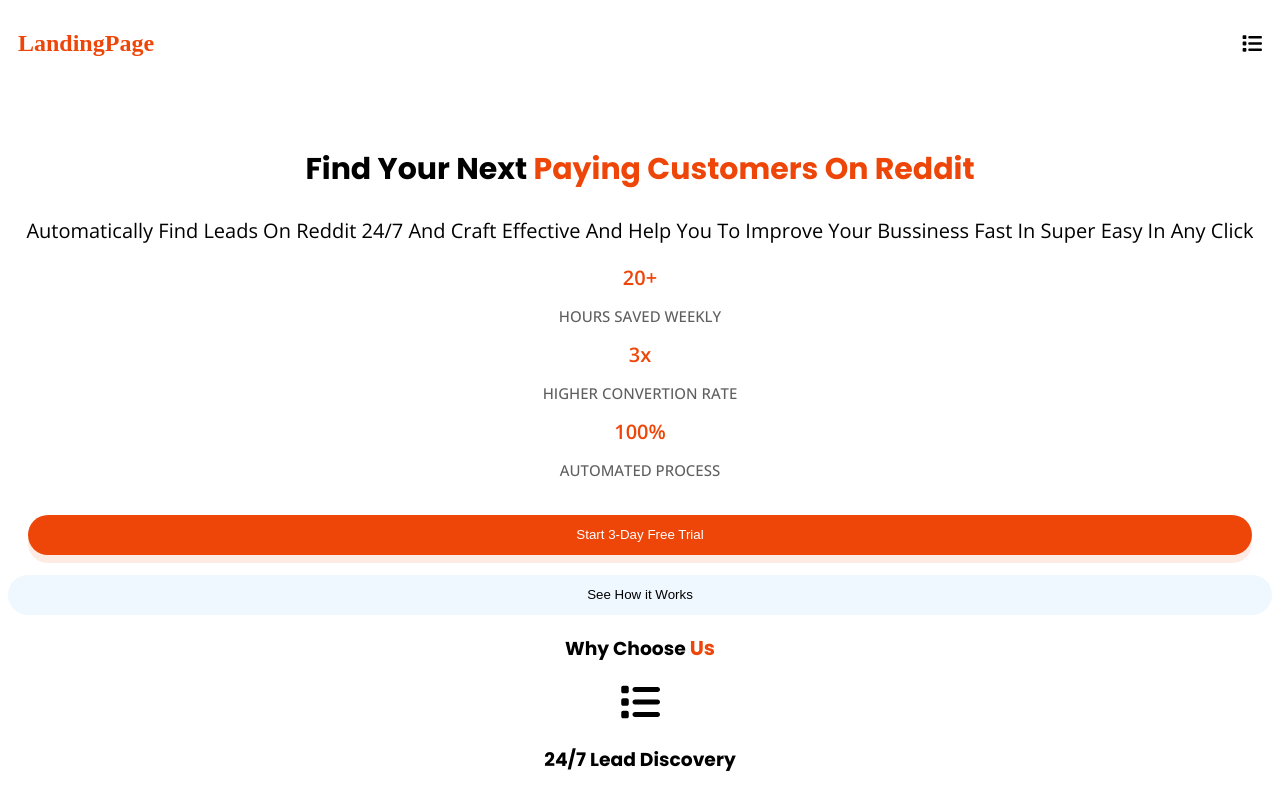
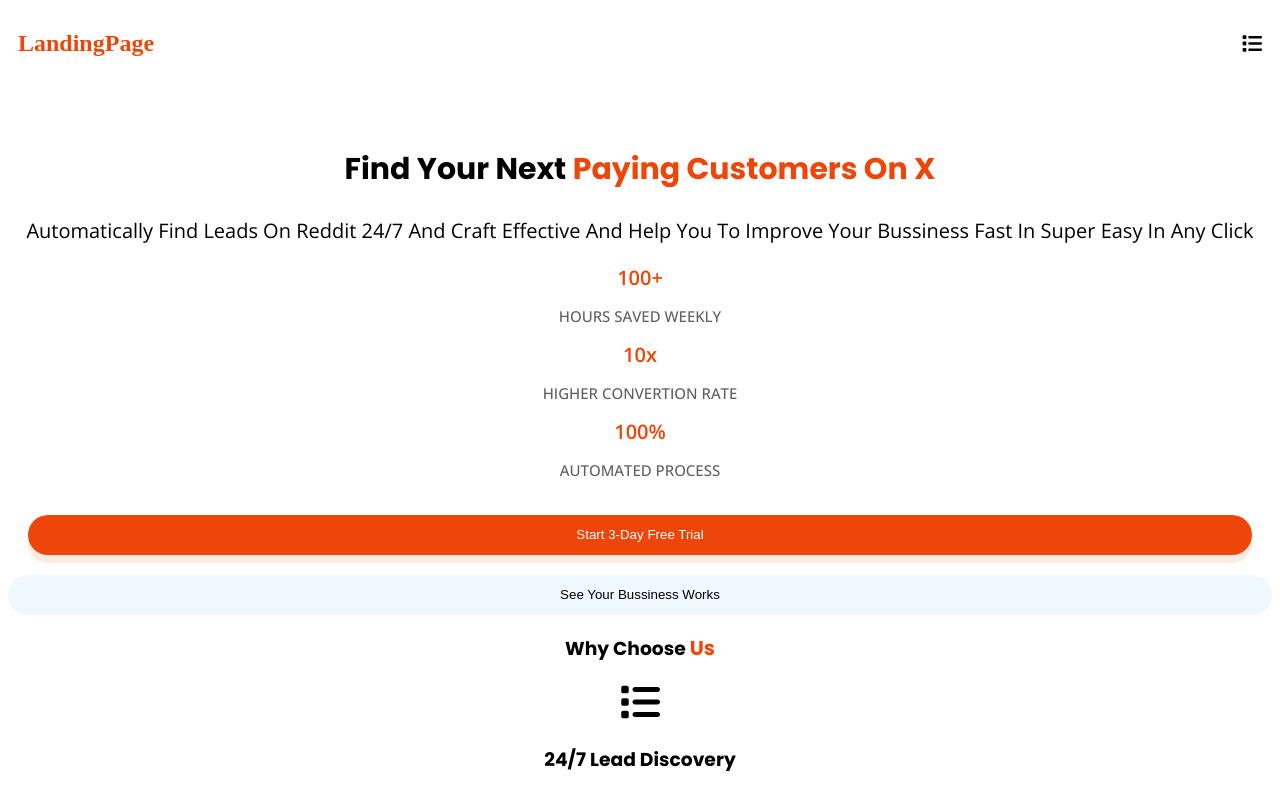
Before and after one commit to junAD89/LandingPage, a plain HTML site: page index.html in a window 1280 px wide. Shown: the top 790 px of the page. Drawn offline with nearby package versions, Linux system fonts and the light colour scheme; a web font is replaced by a local one.

Commit message:
change text

```diff
--- a/index.html
+++ b/index.html
@@ -27,7 +27,7 @@
 
     <section class="hero-section">
         <h1>
-            Find Your Next <span>Paying Customers on Reddit</span>
+            Find Your Next <span>Paying Customers on X</span>
         </h1>
         <p>
             Automatically find leads on Reddit 24/7
@@ -39,11 +39,11 @@
     <section class="features-section">
 
         <section>
-            <span>20+</span>
+            <span>100+</span>
             <h1>HOURS SAVED WEEKLY</h1>
         </section>
         <section>
-            <span>3x</span>
+            <span>10x</span>
             <h1>HIGHER CONVERTION RATE</h1>
         </section>
         <section>
@@ -60,7 +60,7 @@
         </button>
 
         <button class="button-section-see_how_it_works">
-            See How it Works
+            See Your Bussiness Works
         </button>
     </section>
 
```
